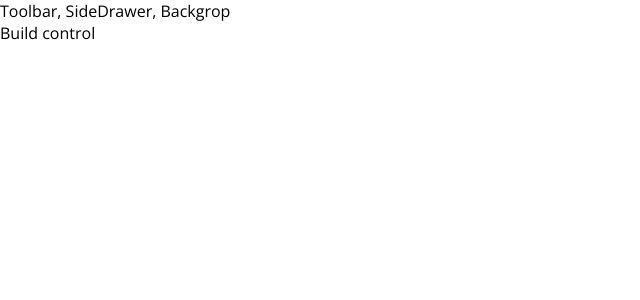
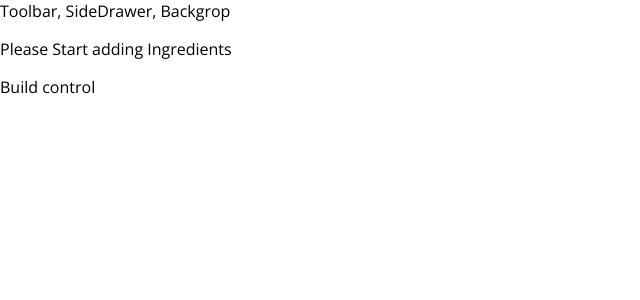
Before and after one commit to rahulpargi/Burger-Project, a React app: page / in a window 1280 px wide. Shown: the top 300 px of the page, without its empty margins (0-640 px from the left). Built offline with nearby package versions, Linux system fonts and the light colour scheme.

Commit message:
Working o n adding  dynamic ingredients

```diff
--- a/src/components/Burger/Burger.js
+++ b/src/components/Burger/Burger.js
@@ -5,7 +5,7 @@ import BurgerIngredient from './BurgerIngredients/BurgerIngredients'
 const  burger = (props)=> {
     //converting object to  array keys() extract key from array and converts into arraty
 
-    const transformedIngredients = Object.keys(props.ingredients)
+    let transformedIngredients = Object.keys(props.ingredients)
         .map(igKey => {
             return [...Array(props.ingredients[igKey])].map((_,i) => {
                return  <BurgerIngredient key={igKey + i} type={igKey}/>
@@ -14,6 +14,9 @@ const  burger = (props)=> {
         .reduce((arr,el) => {
             return arr.concat(el)
         },[]);
+        if(transformedIngredients.length ===  0){
+            transformedIngredients= <p>Please Start adding Ingredients</p>
+        }
         //reduce allows to turn array to something else
         console.log(transformedIngredients)
 
```
